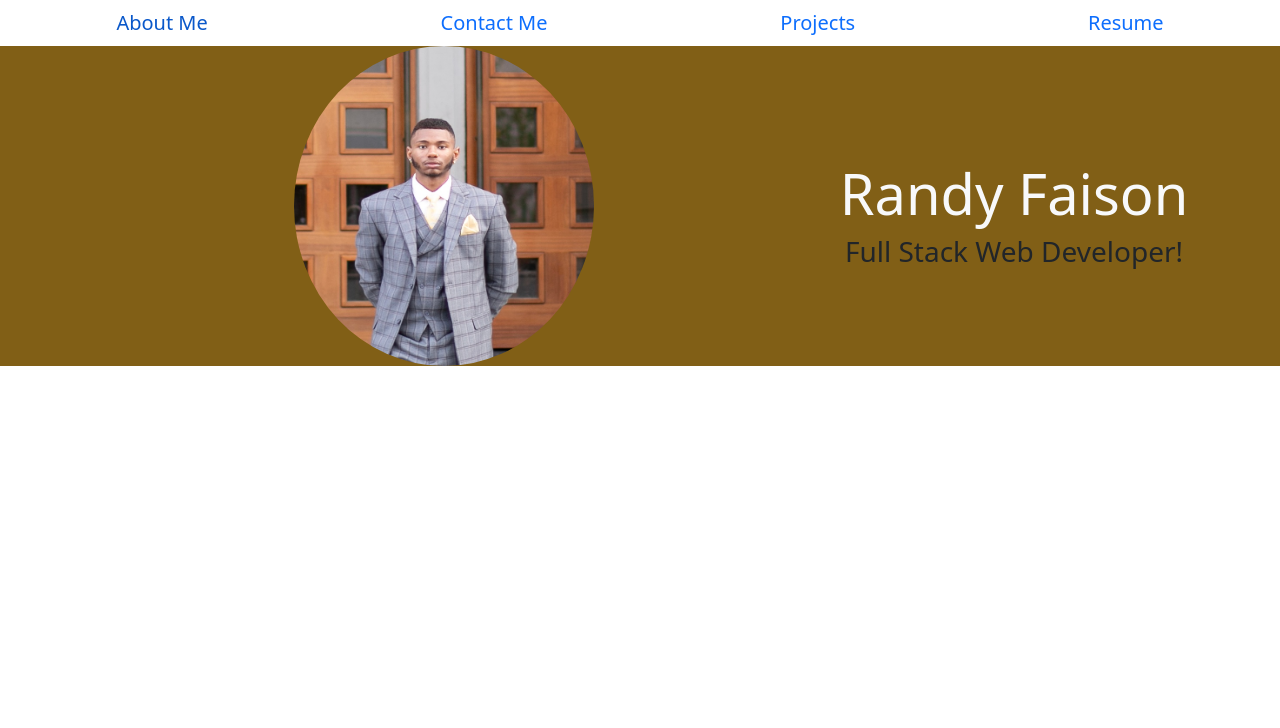
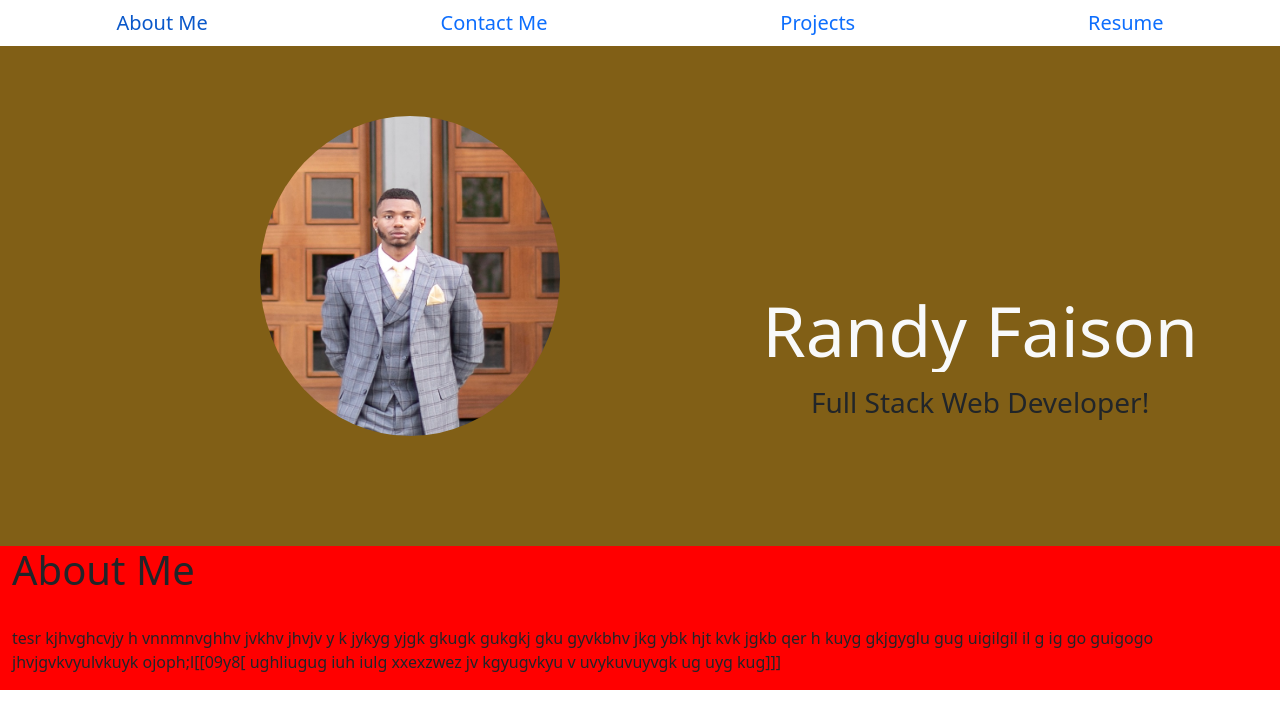
Before and after one commit to randyfasion/Portfolio, a React (Create React App) app in the folder myapp/: page / in a window 1280 px wide. Shown: the top 728 px of the page. Built offline with nearby package versions, Linux system fonts and the light colour scheme; the HTML template or start-up script is replaced by a standard one.

Commit message:
about me container

```diff
--- a/myapp/src/App.css
+++ b/myapp/src/App.css
@@ -41,6 +41,16 @@ h3 {
 /* *{
   background-color: black;
 } */
+main{
+  display: flex;
+}
+
+@media only screen and (max-width: 600px) {
+  .jumbotron h1 {
+    font-size: 8vw;
+  }
+}
+
 .row > div[class*='col-'] {
   display: flex;
   flex: 1 0 auto;
@@ -49,10 +59,26 @@ h3 {
 .jumbotron {
   background-color: #815f16;
   color: #ffffff;
+
 }
 .jumbotron .col {
   margin: auto;
+  height: 500px;
 }
 .profilepic{
   border-radius: 50%;
 }
+img {
+  position: relative;
+  top: 70px;
+}
+.jumbotron h1, h2 {
+  margin-top: 50%;
+  white-space: nowrap;
+  overflow: hidden;
+  display: inline-block;
+  font-size: 70px;
+}
+.aboutcontainer{
+  background-color: red;
+}
--- a/myapp/src/pages/Aboutme.js
+++ b/myapp/src/pages/Aboutme.js
@@ -1,6 +1,6 @@
 
 import React from 'react'
-import { Container,Col, Jumbotron, Row } from 'react-bootstrap';
+import { Container, Col, Jumbotron, Row } from 'react-bootstrap';
 import 'bootstrap/dist/css/bootstrap.min.css'
 
 const Aboutme = () => {
@@ -12,22 +12,38 @@ const Aboutme = () => {
             <Jumbotron fluid className="mb-0">
                 <Container>
                     <Row>
-            <Col sm={12} md={6}lg={4} className="justify-content-center">
-            <img className="profilepic"  src="/images/Randy.jpg"alt=""
+                        <Col sm={12} md={6} lg={4} className="justify-content-center">
+                            <img className="profilepic" src="/images/Randy.jpg" alt=""
 
                                 width="300vw"
-                height="320vw"/>
+                                height="320vw"
+                                />
                         </Col>
                         <Col className="pl-md-5">
-                <h1 className="display-4 text-center text-lg-left text-light p-0-lg pt-4">
+                            <h1 className="title display-4 text-center text-lg-left text-light p-0-lg pt-4">
                                 Randy Faison</h1>
-                <p className="text-dark text-center text-md-left h3">
+                            <h3 className="text-dark text-center text-md-left h3">
                                 Full Stack Web Developer!
+                </h3>
+                        </Col>
+                    </Row>
+                </Container>
+            </Jumbotron>
+
+
+            <Container fluid className="aboutcontainer">
+                <Row>
+                    <Col>
+                    <h1>About Me</h1>
+                    <br></br>
+
+                        <p>tesr kjhvghcvjy  h vnnmnvghhv jvkhv  jhvjv  y k  jykyg yjgk gkugk gukgkj  gku gyvkbhv jkg ybk
+                            hjt kvk jgkb  qer h kuyg  gkjgyglu gug uigilgil il g ig  go guigogo
+                            jhvjgvkvyulvkuyk ojoph;l[[09y8[    ughliugug  iuh iulg   xxexzwez jv kgyugvkyu v uvykuvuyvgk  ug uyg kug]]]
                         </p>
                     </Col>
                 </Row>
             </Container>
-      </Jumbotron>
 
         </>
     )
```
Lines whose indentation alone changed are shown as unchanged.
